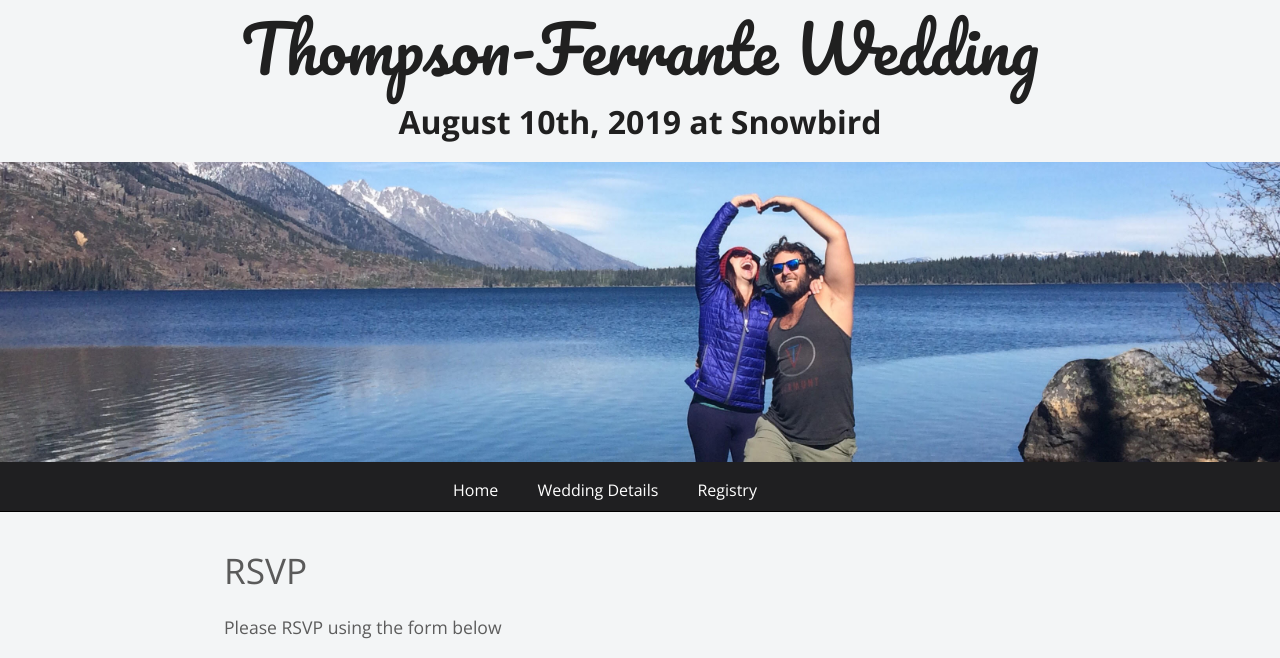
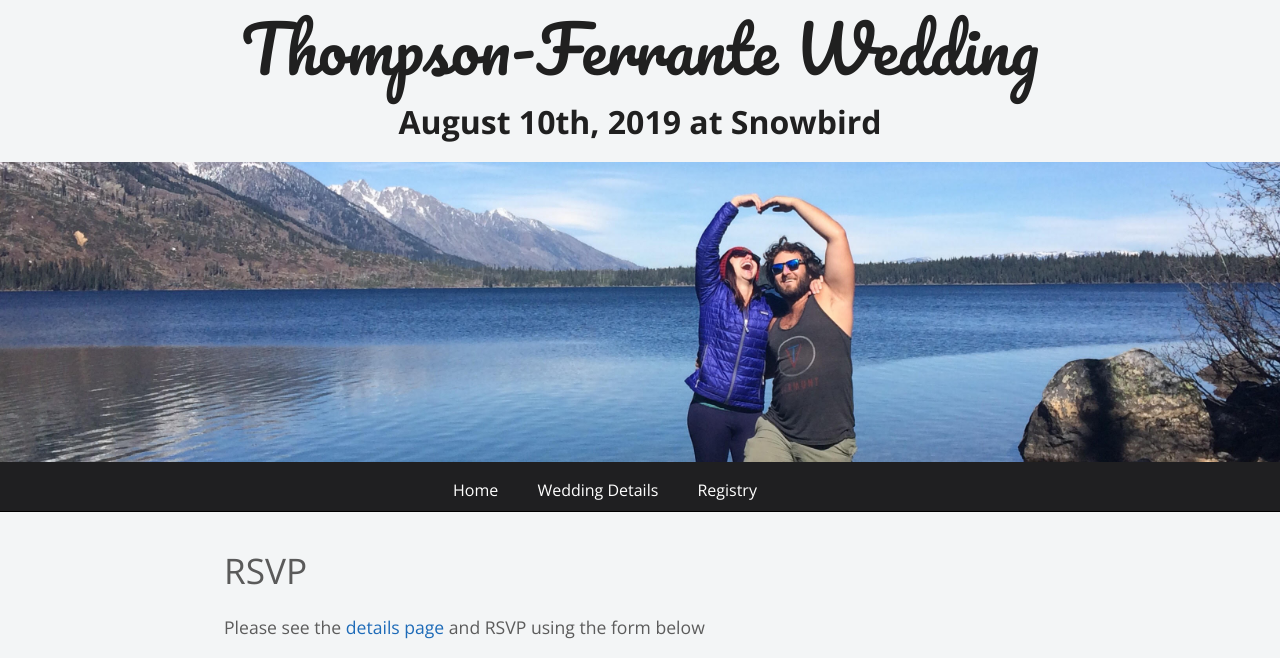
Before and after one commit to ferrants/weddingwebsite, a Jekyll site: the page built from rsvp.md, in a window 1280 px wide. Shown: the top 658 px of the page. Built offline with Jekyll 4.4.1, drawn with Linux system fonts in a browser that asks for light colours; nearby versions of some CDN libraries; our own code applies the rules of GitHub Pages for plain Markdown files; grey boxes are pictures that could not be loaded.

Commit message:
link to details

```diff
--- a/rsvp.md
+++ b/rsvp.md
@@ -4,6 +4,6 @@ layout: default
 
 # RSVP
 
-Please RSVP using the form below
+Please see the [details page](/details) and RSVP using the form below
 
 <iframe src="https://docs.google.com/forms/d/e/1FAIpQLSca1uUNVQirmXpFOHJrRxxQz2Etxig1abiex4E2D3xdJF5CFg/viewform?embedded=true" width="640" height="1583" frameborder="0" marginheight="0" marginwidth="0">Loading...</iframe>
```
